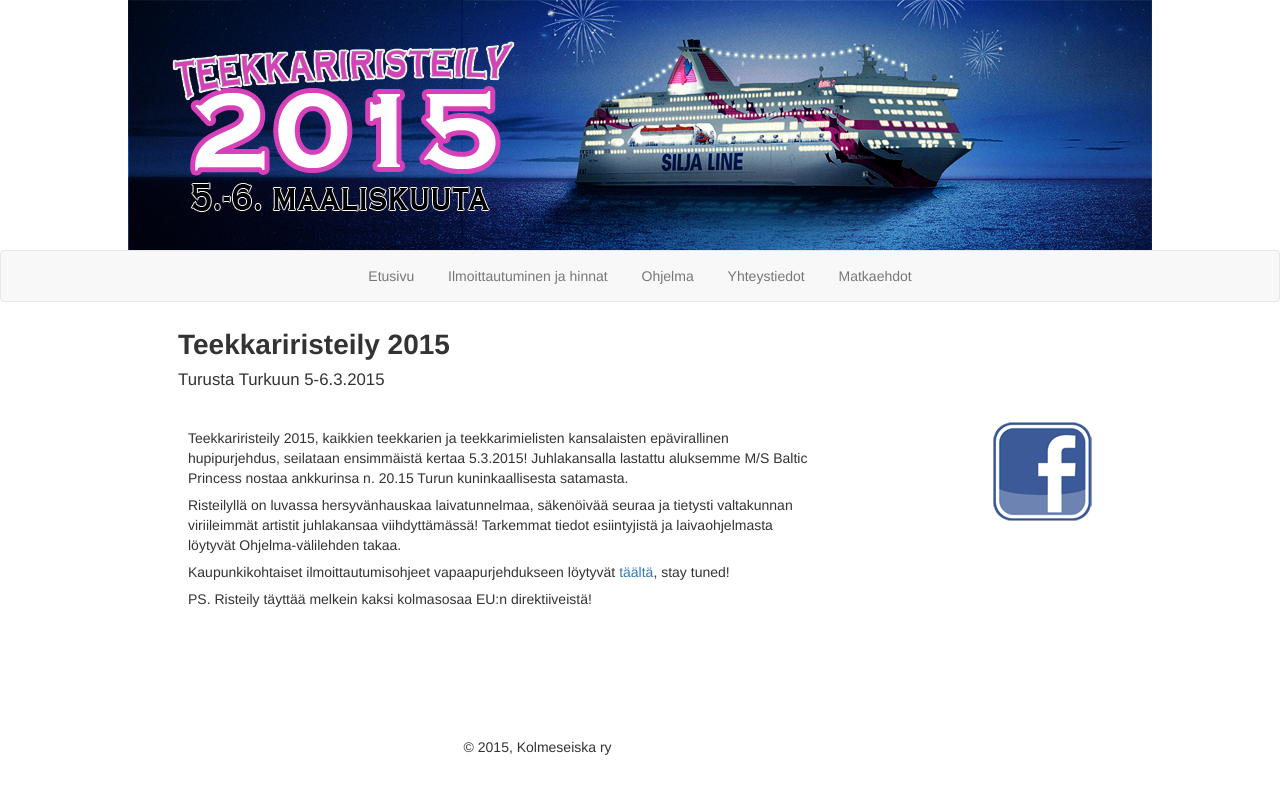
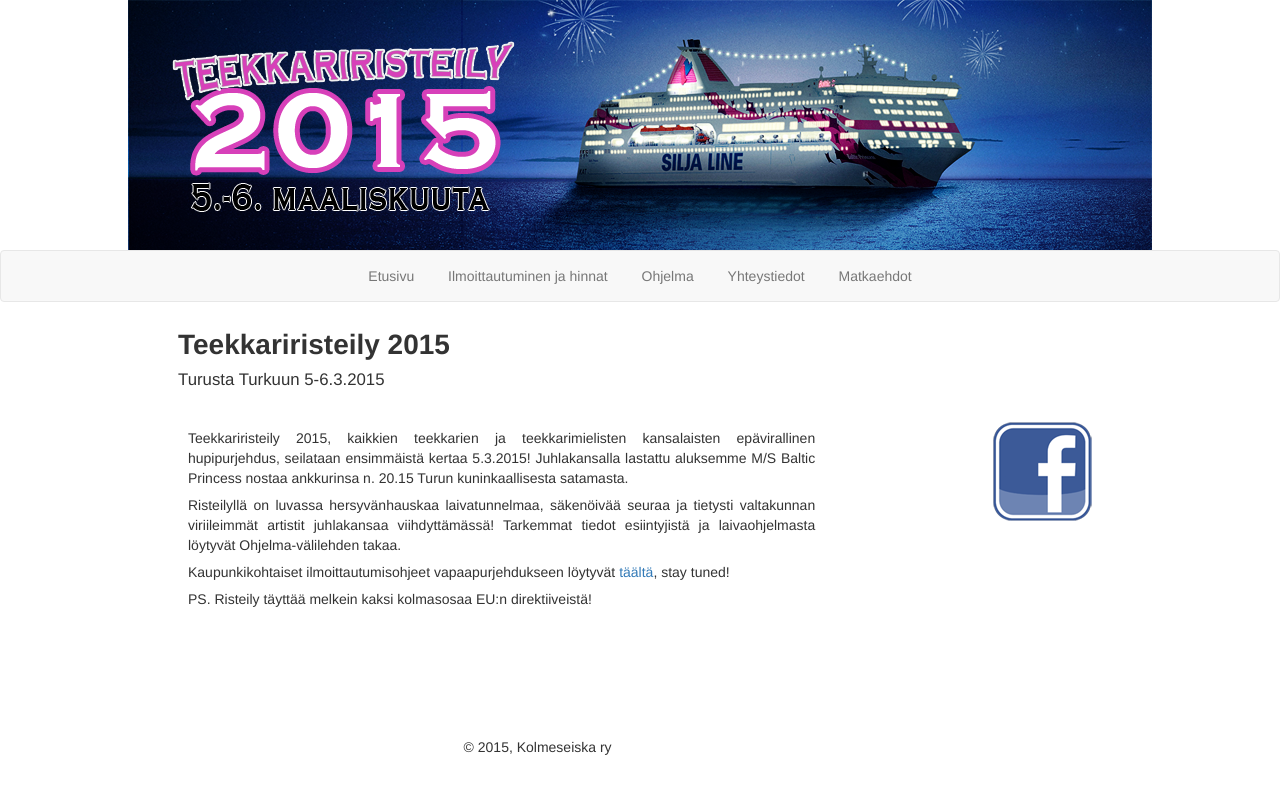
Before and after one commit to kolmeseiska/kolmeseiska.github.io, a Jekyll site: the page built from index.html, in a window 1280 px wide. Shown: the top 794 px of the page. Built offline with Jekyll 4.4.1, drawn with Linux system fonts in a browser that asks for light colours; nearby versions of some CDN libraries; some web fonts are replaced.

Commit message:
Update index.html

```diff
--- a/index.html
+++ b/index.html
@@ -12,7 +12,7 @@
       </h1>
     </hgroup>
     <table class="etusivu">
-    <td class="etusivu">
+    <td class="etusivu" style="text-align: justify">
     <p>Teekkariristeily 2015, kaikkien teekkarien ja teekkarimielisten kansalaisten epävirallinen hupipurjehdus, seilataan ensimmäistä kertaa 5.3.2015! Juhlakansalla lastattu aluksemme M/S Baltic Princess nostaa ankkurinsa n. 20.15 Turun kuninkaallisesta satamasta.</p>
 
     <p>Risteilyllä on luvassa hersyvänhauskaa laivatunnelmaa, säkenöivää seuraa ja tietysti valtakunnan viriileimmät artistit juhlakansaa viihdyttämässä! Tarkemmat tiedot esiintyjistä ja laivaohjelmasta löytyvät Ohjelma-välilehden takaa. </p>
```
